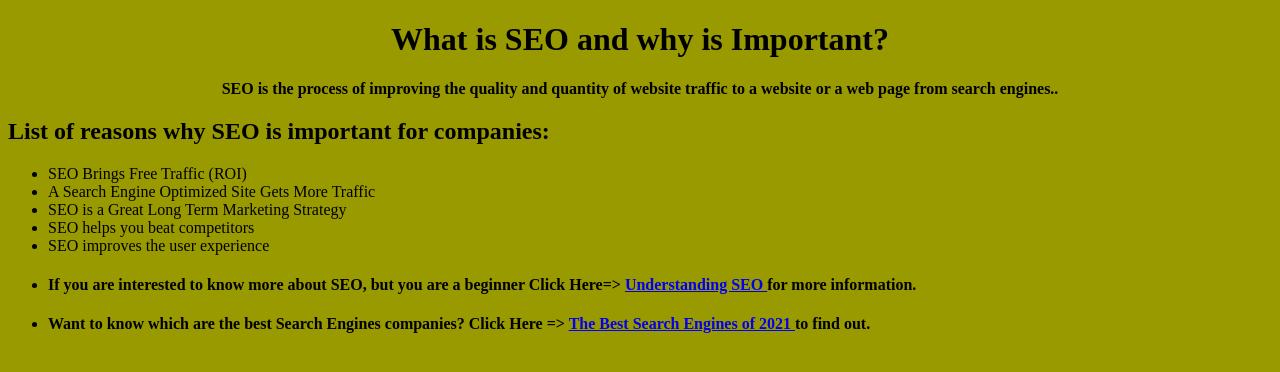
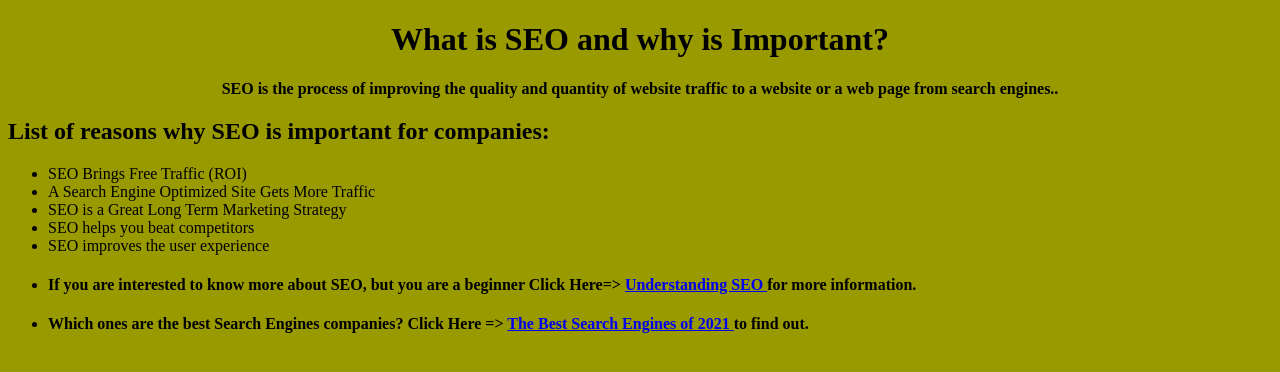
Before and after one commit to Fvargas78/SEO, a plain HTML site: page index.html in a window 1280 px wide. Drawn offline with Linux system fonts and the light colour scheme.

Commit message:
Update index.html

```diff
--- a/index.html
+++ b/index.html
@@ -23,7 +23,7 @@ search engine ranking">
     </ul>
     <ul>
             <li><h4><p>If you are interested to know more about SEO, but you are a beginner Click Here=> <a href="https://www.semrush.com/blog/seo-basics" target="_blank"> Understanding SEO </a> for more information.</h4></li>
-            <li><h4><p>Want to know which are the best Search Engines companies? Click Here => <a href="https://www.lifewire.com/best-search-engines-2483352" target="_blank">The Best Search Engines of 2021 </a> to find out.</h4></li>
+            <li><h4><p>Which ones are the best Search Engines companies? Click Here => <a href="https://www.lifewire.com/best-search-engines-2483352" target="_blank">The Best Search Engines of 2021 </a> to find out.</h4></li>
     </ul>
 </body>
 </html>
```
